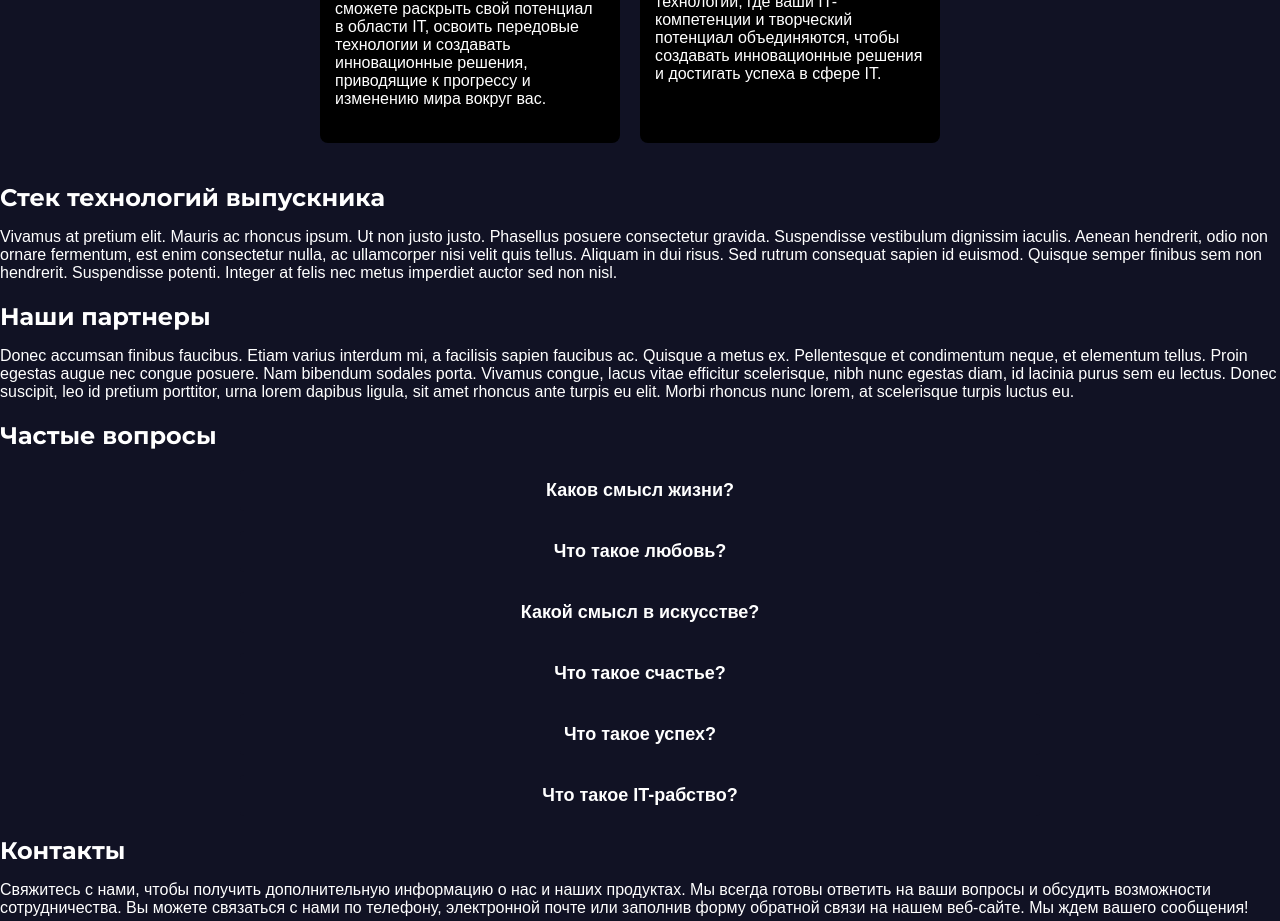
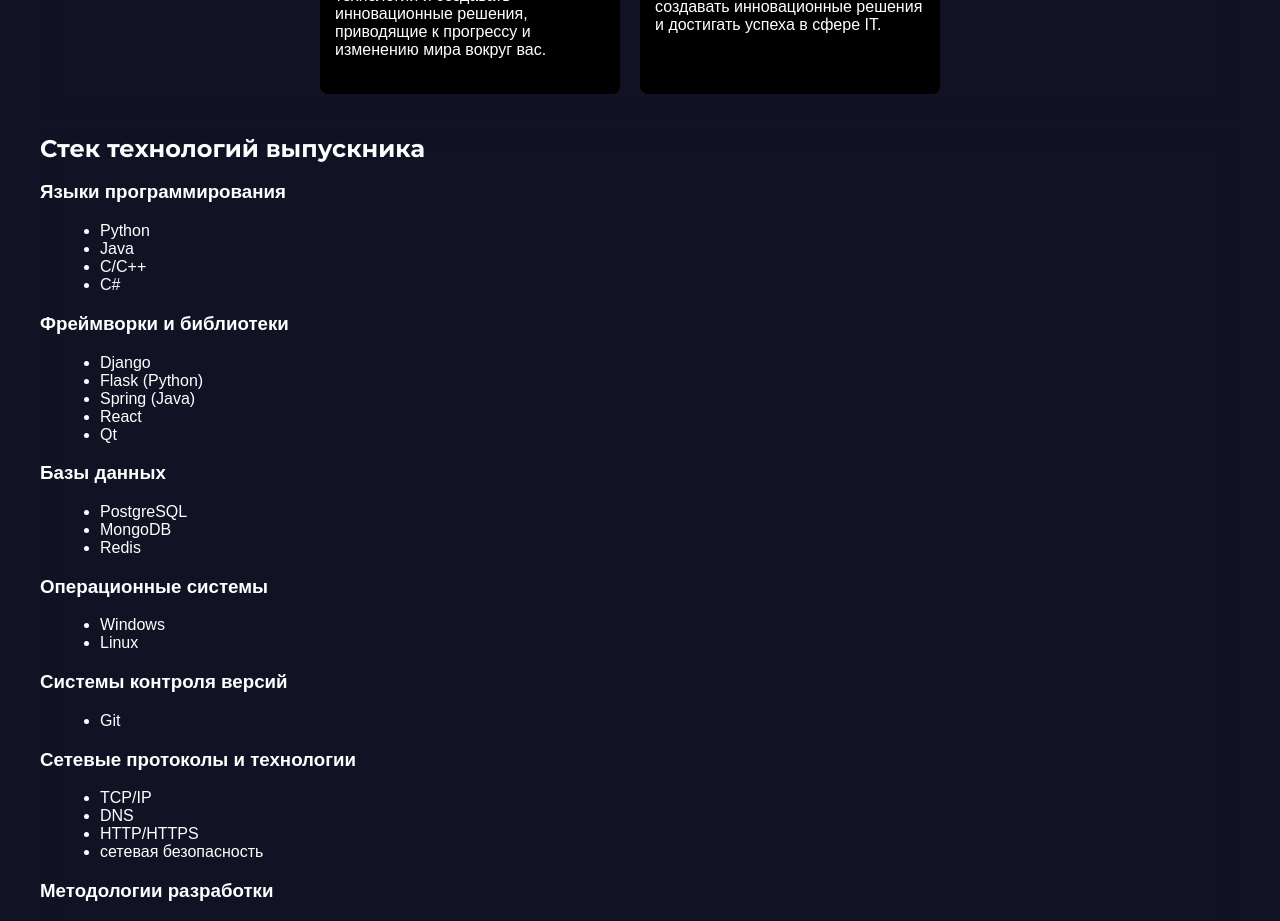
Before and after one commit to hell-lumpen/it-landing, a React (Create React App) app: page / in a window 1280 px wide. Shown: the part 1860-2781 px from the top of the page. Built offline with nearby package versions, Linux system fonts and the light colour scheme.

Commit message:
fix main styles

```diff
--- a/src/App.css
+++ b/src/App.css
@@ -172,8 +172,14 @@ footer a:hover {
 
 .content-section {
   text-align: left;
+  margin-top: 20px;
   margin-bottom: 20px;
   scroll-margin-top: 120px;
+}
+
+.content-section .content {
+  max-width: 1200px;
+  margin: 0 auto;
 }
 
 .content-section h2 {
--- a/src/pages/MainPage.js
+++ b/src/pages/MainPage.js
@@ -83,6 +83,37 @@ function MainPage() {
     { title: '02.03.02 Фундаментальная информатика и информационные технологии', description: 'Изучайте мир информационных технологий, где ваши IT-компетенции и творческий потенциал объединяются, чтобы создавать инновационные решения и достигать успеха в сфере IT.', link: '/bachelors/fi' }
   ];
 
+  const technologies = [
+    {
+      category: 'Языки программирования',
+      items: ['Python', 'Java', 'C/C++', 'C#'],
+    },
+    {
+      category: 'Фреймворки и библиотеки',
+      items: ['Django', 'Flask (Python)', 'Spring (Java)', 'React', "Qt"],
+    },
+    {
+      category: 'Базы данных',
+      items: ['PostgreSQL', 'MongoDB', 'Redis'],
+    },
+    {
+      category: 'Операционные системы',
+      items: ['Windows', 'Linux'],
+    },
+    {
+      category: 'Системы контроля версий',
+      items: ['Git'],
+    },
+    {
+      category: 'Сетевые протоколы и технологии',
+      items: ['TCP/IP', 'DNS', 'HTTP/HTTPS', 'сетевая безопасность'],
+    },
+    {
+      category: 'Методологии разработки',
+      items: ['Agile', 'Scrum'],
+    },
+  ];
+
   return (
       <div className="App">
         <Header logoLoaded={logoLoaded} setLogoLoaded={setHeaderHeight} ref={headerRef} /> {/* Передача headerRef в Header */}
@@ -100,39 +131,60 @@ function MainPage() {
             </div>
           </div>
           <section className="content-section" id="benefits">
+            <div className={"content"}>
               <h2>Преимущества обучения</h2>
               <Highlights data={highlightsData}/>
+            </div>
           </section>
 
           <section className="content-section">
+            <div className={"content"}>
               <h2>Направления института</h2>
               <Highlights data={highlightsBachelor}/>
+            </div>
           </section>
 
           <section className="content-section">
+            <div className={"content"}>
               <h2>Стек технологий выпускника</h2>
-            <p>
-              Vivamus at pretium elit. Mauris ac rhoncus ipsum. Ut non justo justo. Phasellus posuere consectetur gravida. Suspendisse vestibulum dignissim iaculis. Aenean hendrerit, odio non ornare fermentum, est enim consectetur nulla, ac ullamcorper nisi velit quis tellus. Aliquam in dui risus. Sed rutrum consequat sapien id euismod. Quisque semper finibus sem non hendrerit. Suspendisse potenti. Integer at felis nec metus imperdiet auctor sed non nisl.
-            </p>
+              <div>
+                {technologies.map((techCategory, index) => (
+                    <div key={index}>
+                      <h3>{techCategory.category}</h3>
+                      <ul>
+                        {techCategory.items.map((item, index) => (
+                            <li key={index}>{item}</li>
+                        ))}
+                      </ul>
+                    </div>
+                ))}
+              </div>
+            </div>
           </section>
 
           <section className="content-section">
+            <div className={"content"}>
               <h2>Наши партнеры</h2>
               <p>
                 Donec accumsan finibus faucibus. Etiam varius interdum mi, a facilisis sapien faucibus ac. Quisque a metus ex. Pellentesque et condimentum neque, et elementum tellus. Proin egestas augue nec congue posuere. Nam bibendum sodales porta. Vivamus congue, lacus vitae efficitur scelerisque, nibh nunc egestas diam, id lacinia purus sem eu lectus. Donec suscipit, leo id pretium porttitor, urna lorem dapibus ligula, sit amet rhoncus ante turpis eu elit. Morbi rhoncus nunc lorem, at scelerisque turpis luctus eu.
               </p>
+            </div>
           </section>
 
           <section className="content-section">
+            <div className={"content"}>
               <h2>Частые вопросы</h2>
               <FaqSection faqs={faqs} />
+            </div>
           </section>
 
           <section className="content-section"  id="contacts">
+            <div className={"content"}>
               <h2>Контакты</h2>
               <p>Свяжитесь с нами, чтобы получить дополнительную информацию о нас и наших продуктах. Мы всегда готовы ответить на ваши вопросы и обсудить возможности сотрудничества. Вы можете связаться с нами по телефону, электронной почте или заполнив форму обратной связи на нашем веб-сайте. Мы ждем вашего сообщения!</p>
               {submitError && <div className="error-message">{submitError}</div>}
               <FeedbackForm setSubmitError={setSubmitError} />
+            </div>
           </section>
         </main>
 
```
Lines whose indentation alone changed are shown as unchanged.
